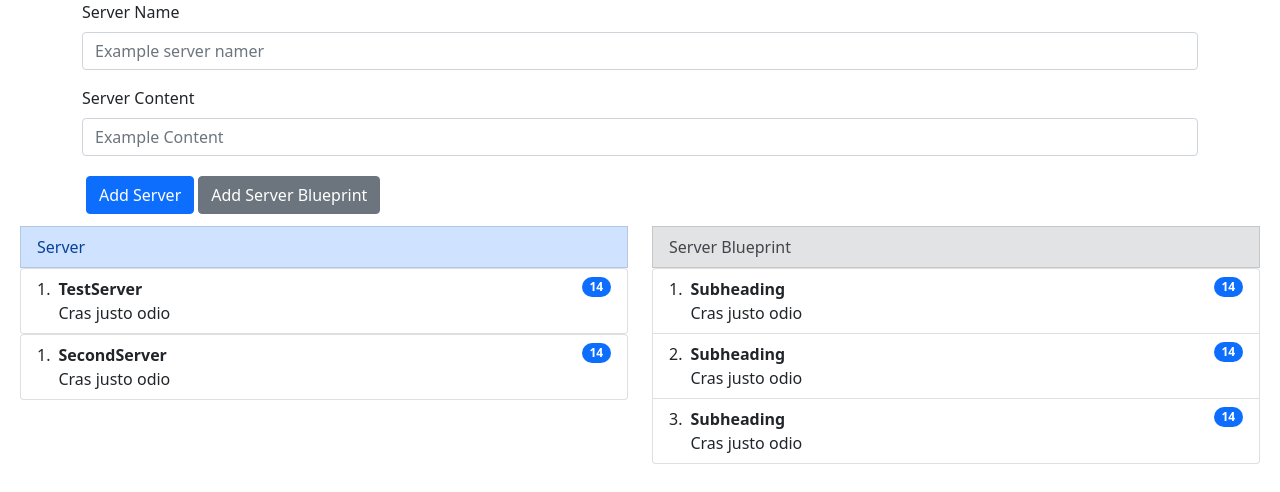
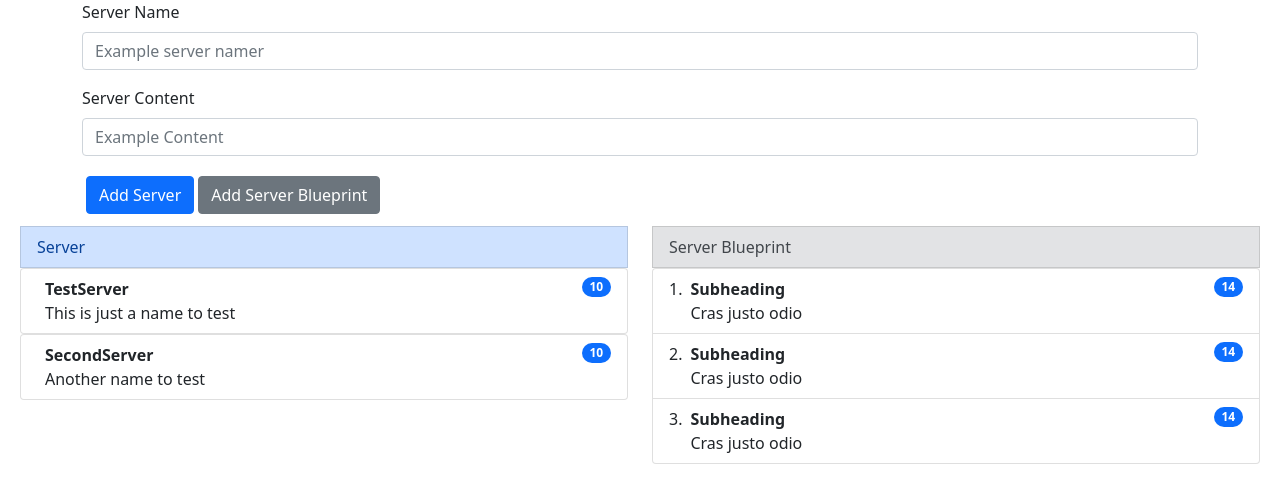
Before and after one commit to FoxGeoff/input-output, an Angular app: page / in a window 1280 px wide. Shown: the top 492 px of the page. Built offline with nearby package versions, Linux system fonts and the light colour scheme.

Commit message:
Style serve list group

```diff
--- a/src/app/dashboard/dashboard.component.html
+++ b/src/app/dashboard/dashboard.component.html
@@ -24,15 +24,15 @@
 <div class="row m-2">
   <div class="col-6">
     <li class="list-group-item list-group-item-primary">Server</li>
-    <ol class="list-group list-group-numbered" *ngFor ='let item of servers'>
+    <ol class="list-group list-group" *ngFor="let item of servers">
       <li
         class="list-group-item d-flex justify-content-between align-items-start"
       >
         <div class="ms-2 me-auto">
-          <div class="fw-bold">{{item.name}}</div>
-          Cras justo odio
+          <div class="fw-bold">{{ item.name }}</div>
+          {{ item.content }}
         </div>
-        <span class="badge bg-primary rounded-pill">14</span>
+        <span class="badge bg-primary rounded-pill">10</span>
       </li>
     </ol>
   </div>
```
